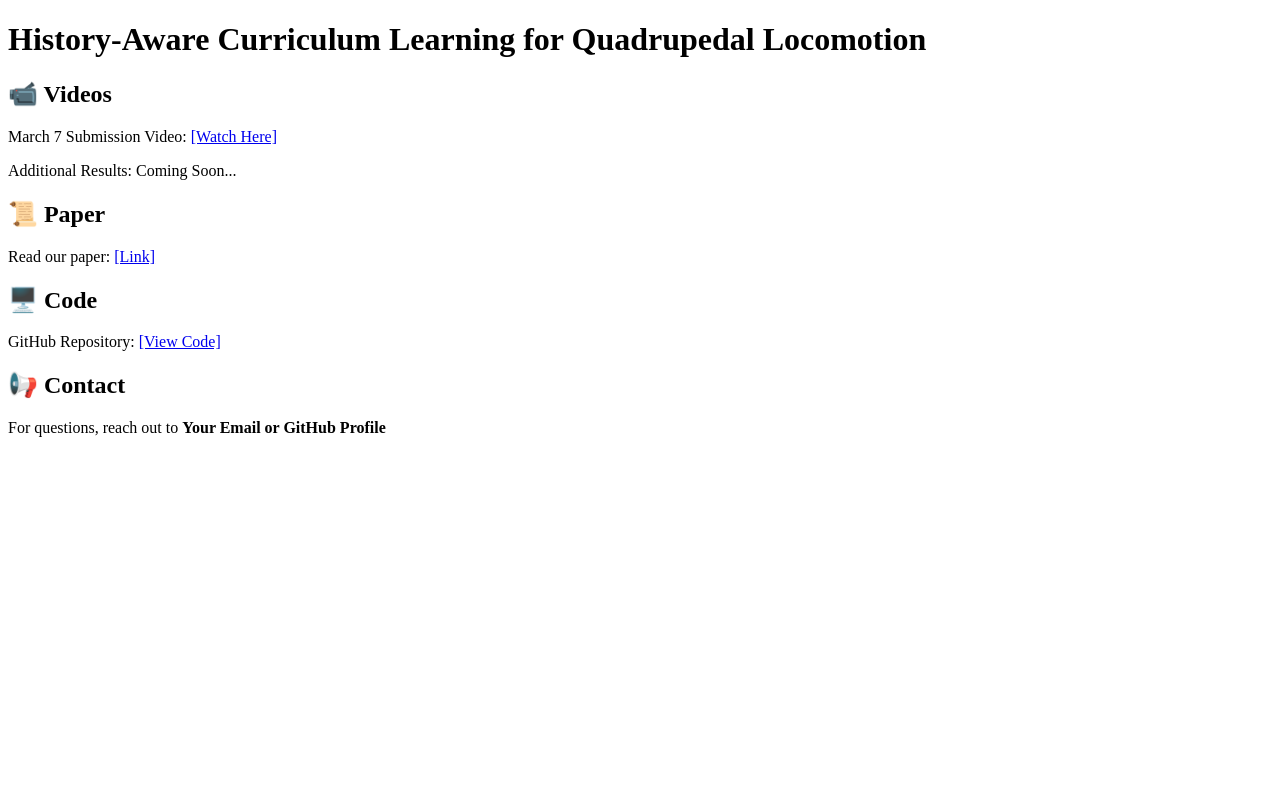
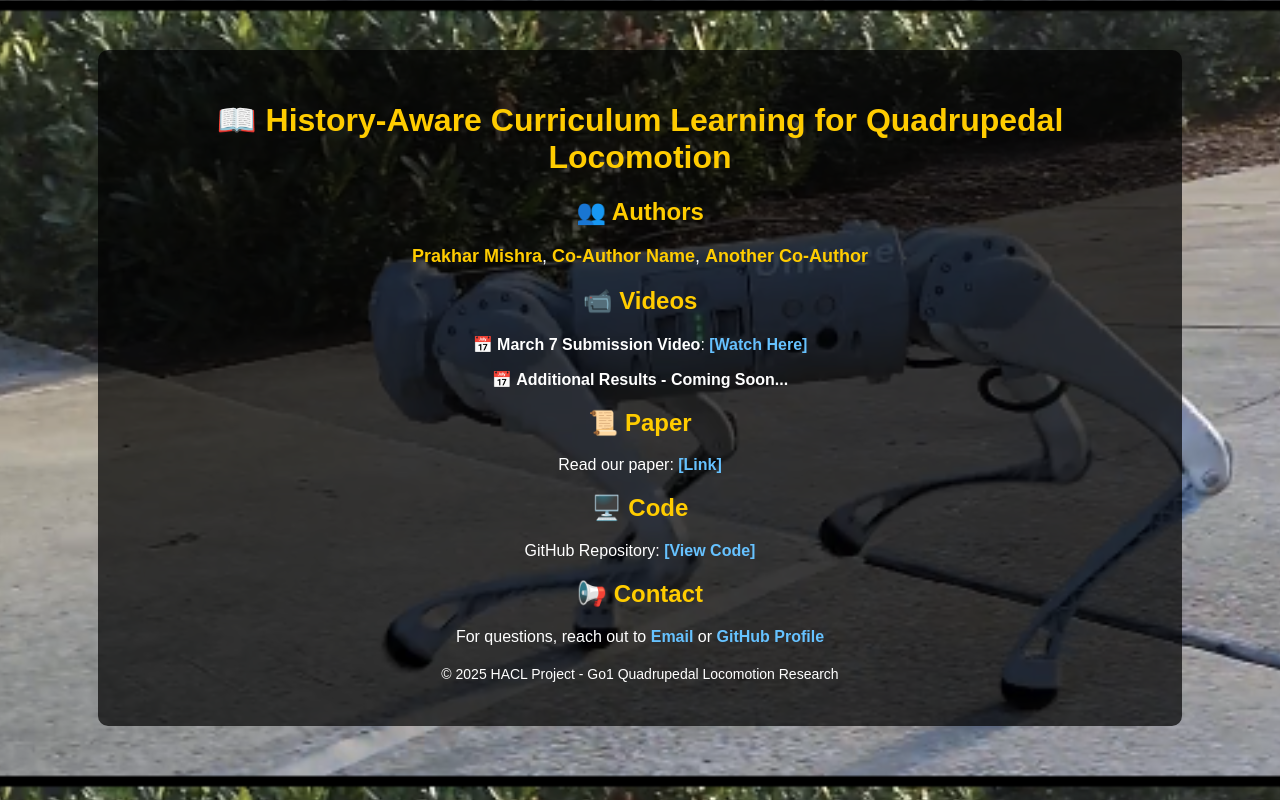
Before and after one commit to prakharmishra27/HACL-2025, a plain HTML site: page docs/index.html in a window 1280 px wide. Drawn offline with Linux system fonts and the light colour scheme.

Commit message:
Updated docs/index.html

```diff
--- a/docs/index.html
+++ b/docs/index.html
@@ -1,4 +1,4 @@
-<!DOCTYPE html>
+<!-- <!DOCTYPE html>
 <html lang="en">
 <head>
     <meta charset="UTF-8">
@@ -21,4 +21,104 @@
     <h2>📢 Contact</h2>
     <p>For questions, reach out to <strong>Your Email or GitHub Profile</strong></p>
 </body>
+</html> -->
+
+
+<!DOCTYPE html>
+<html lang="en">
+<head>
+    <meta charset="UTF-8">
+    <meta name="viewport" content="width=device-width, initial-scale=1.0">
+    <title>History-Aware Curriculum Learning for Quadrupedal Locomotion</title>
+
+    <style>
+        /* Set full-page background image */
+        body {
+            background-image: url('background.png'); /* Replace with your image */
+            background-size: cover;
+            background-position: center;
+            color: white; /* Text color for contrast */
+            font-family: Arial, sans-serif;
+            text-align: center;
+            margin: 0;
+            padding: 0;
+        }
+
+        /* Centered container for content */
+        .container {
+            background: rgba(0, 0, 0, 0.7); /* Dark overlay for readability */
+            padding: 30px;
+            border-radius: 10px;
+            width: 80%;
+            margin: 50px auto;
+        }
+
+        h1, h2 {
+            color: #ffcc00; /* Gold color for headers */
+        }
+
+        a {
+            color: #66c2ff; /* Light blue for links */
+            text-decoration: none;
+            font-weight: bold;
+        }
+
+        a:hover {
+            color: #ff6666; /* Red hover effect */
+        }
+
+        /* Styling for authors section */
+        .authors {
+            font-size: 18px;
+            margin-top: 10px;
+        }
+
+        .authors a {
+            color: #ffcc00; /* Gold color */
+        }
+
+        /* Video embedding */
+        .video-container {
+            margin: 20px 0;
+        }
+
+        /* Footer */
+        .footer {
+            margin-top: 20px;
+            font-size: 14px;
+        }
+    </style>
+</head>
+<body>
+
+    <div class="container">
+        <h1>📖 History-Aware Curriculum Learning for Quadrupedal Locomotion</h1>
+
+        <h2>👥 Authors</h2>
+        <p class="authors">
+            <a href="https://github.com/prakharmishra27" target="_blank">Prakhar Mishra</a>,
+            <a href="https://scholar.google.com/citations?user=XXXXXX" target="_blank">Co-Author Name</a>,
+            <a href="https://scholar.google.com/citations?user=YYYYYY" target="_blank">Another Co-Author</a>
+        </p>
+
+        <h2>📹 Videos</h2>
+        <p>📅 <strong>March 7 Submission Video</strong>:
+            <a href="https://www.youtube.com/watch?v=YOUR_VIDEO_ID" target="_blank">[Watch Here]</a>
+        </p>
+
+        <p>📅 <strong>Additional Results - Coming Soon...</strong></p>
+
+        <h2>📜 Paper</h2>
+        <p>Read our paper: <a href="https://arxiv.org/abs/YOUR_ARXIV_ID" target="_blank">[Link]</a></p>
+
+        <h2>🖥️ Code</h2>
+        <p>GitHub Repository: <a href="https://github.com/YOUR_GITHUB/HACL-2025" target="_blank">[View Code]</a></p>
+
+        <h2>📢 Contact</h2>
+        <p>For questions, reach out to <a href="mailto:istasvarushil@gmail.com">Email</a> or <a href="https://github.com/prakharmishra27">GitHub Profile</a></p>
+
+        <p class="footer">© 2025 HACL Project - Go1 Quadrupedal Locomotion Research</p>
+    </div>
+
+</body>
 </html>
```
Also changed, not shown: index.html (+1 -1 lines).
